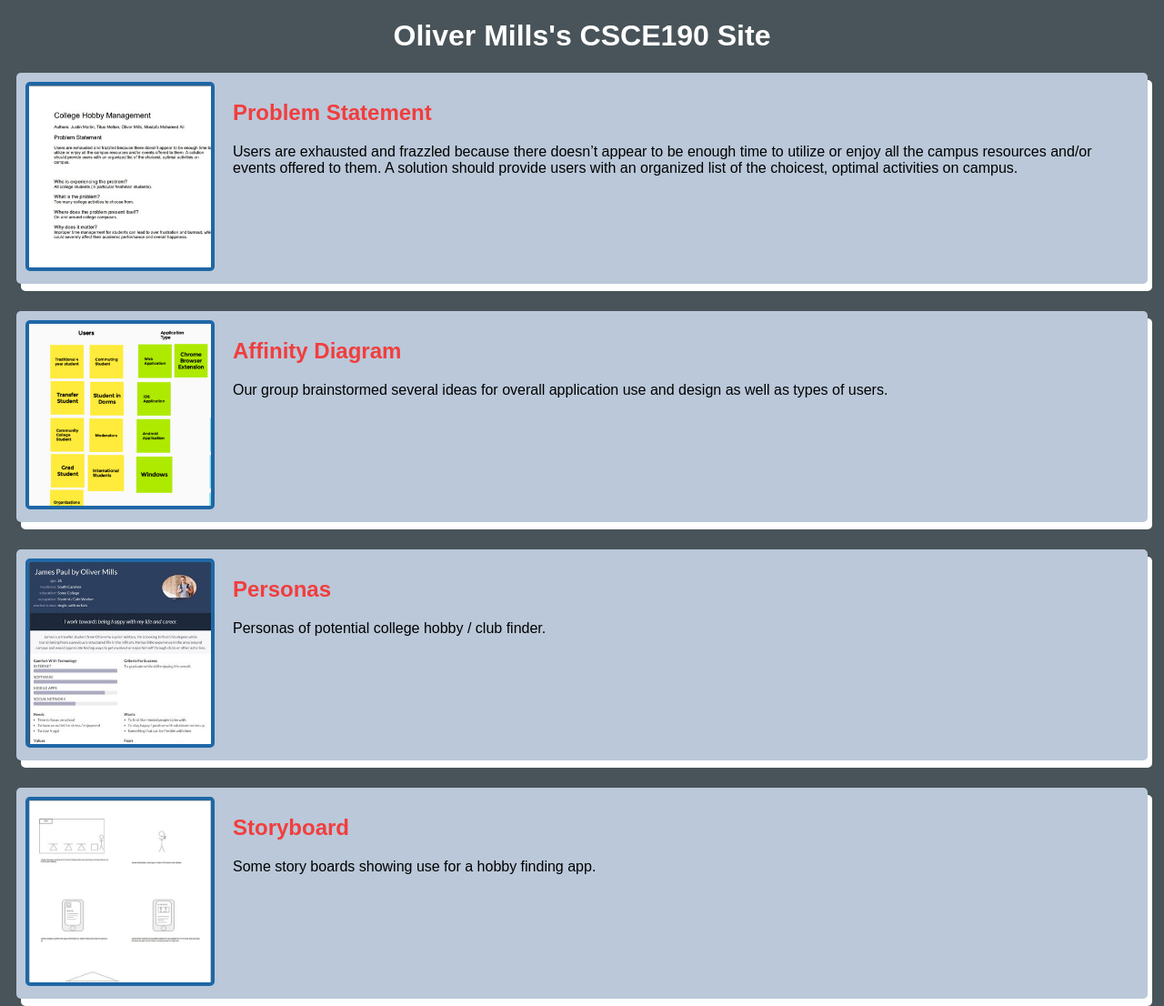
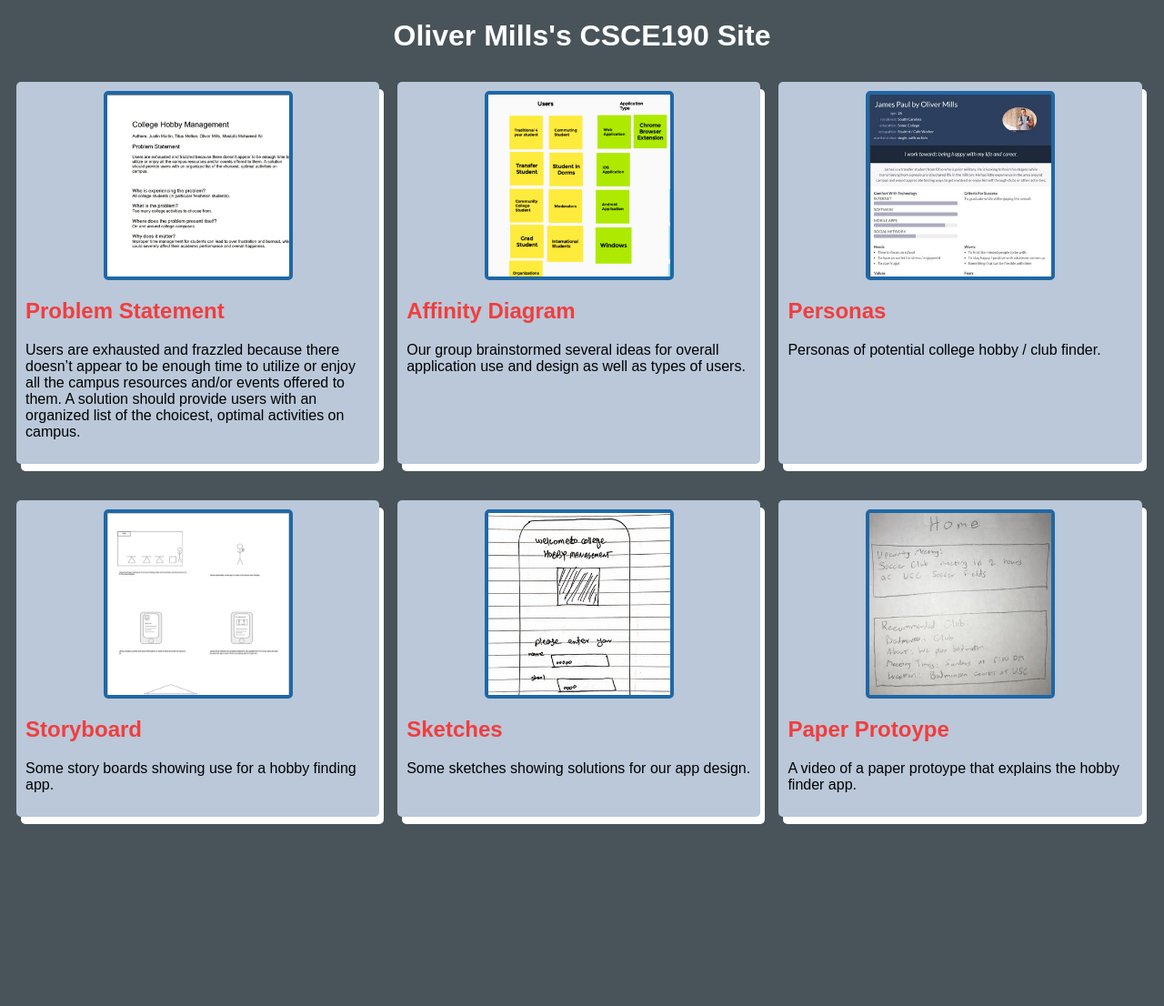
Before and after one commit to SllimRevilo/SllimRevilo.github.io, a plain HTML site: page index.html in a window 1280 px wide. Shown: the top 1106 px of the page at 91% size. After the commit the page ends 936 px from the top, so only its background shows below. Drawn offline with Linux system fonts and the light colour scheme.

Commit message:
Add files via upload

```diff
--- a/index.html
+++ b/index.html
@@ -6,7 +6,7 @@
     </head>
     <body>
         <h1>Oliver Mills's CSCE190 Site</h1>
-
+        <div class="assignments">
             <!-- Problem Statement Assignment-->
             <section class="assignment">
                 <a href="files/problem_statement.pdf"><img src="images/problem-statement.jpg"></a>
@@ -62,5 +62,16 @@
                 </section>
             </section>
 
+            <!--Paper Protoype Assignment-->
+            <section class="assignment">
+                <a href="https://www.youtube.com/watch?v=GWNjembQyYc&feature=youtu.be"><img src="images/paper-prototype.jpg"></a>
+                <section class="ass-details">
+                    <a href="https://www.youtube.com/watch?v=GWNjembQyYc&feature=youtu.be"><h2>Paper Protoype</h2></a>
+                    <p>
+                        A video of a paper protoype that explains the hobby finder app.
+                    </p>
+                </section>
+            </section>
+        </div>
     </body>
 </html>
--- a/styles.css
+++ b/styles.css
@@ -3,8 +3,13 @@ body {
     font-family: Arial, Helvetica, sans-serif;
 }
 
+.assignments {
+    display: flex;
+    flex-wrap: wrap;
+}
+
 .assignment {
-    display: flex;
+    width: 30%;
     padding: 10px;
     margin: 10px;
     margin-bottom: 30px;
@@ -18,6 +23,8 @@ body {
     border: 4px solid #1F67A6;
     margin-right: 20px;
     border-radius: 5px;
+    display: block;
+    margin: auto;
 }
 
 h1 {
```
Also changed, not shown: images/paper-prototype.jpg (added), 1 other file. Lines whose indentation alone changed are shown as unchanged.
